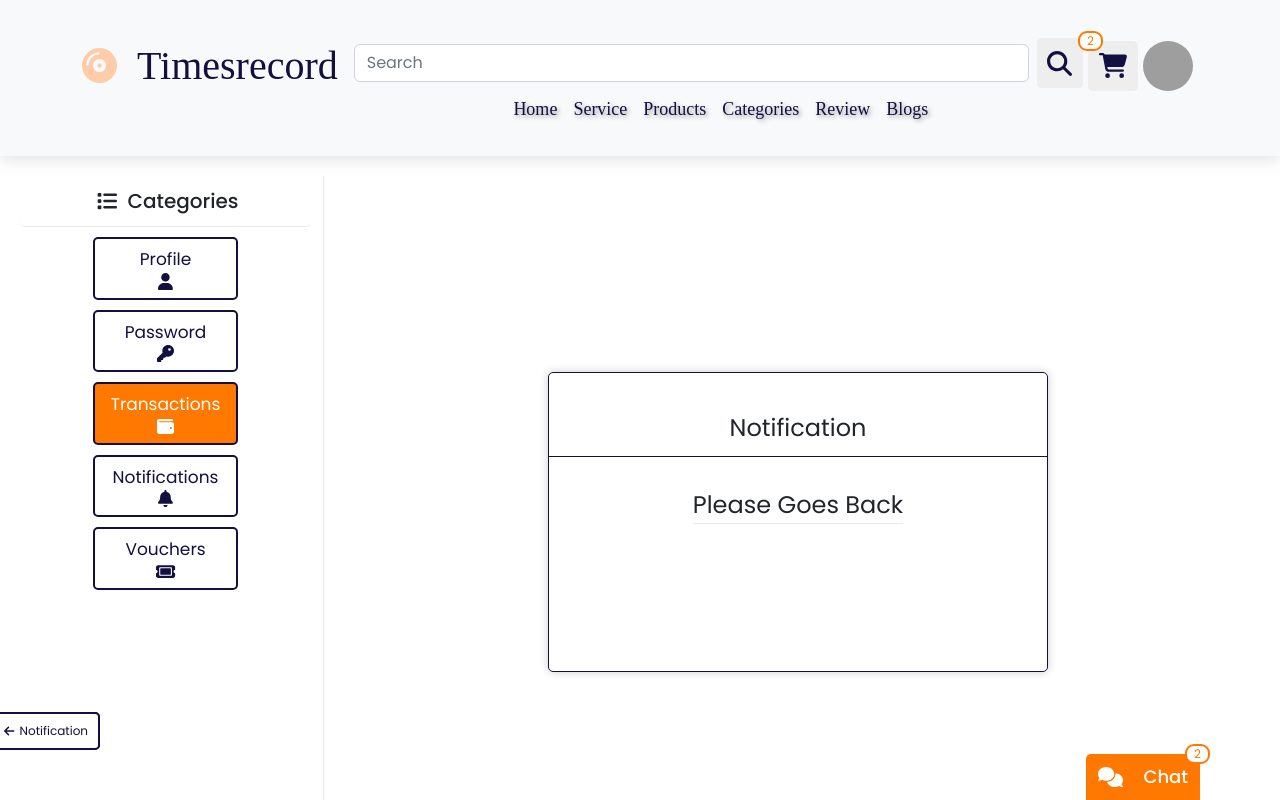
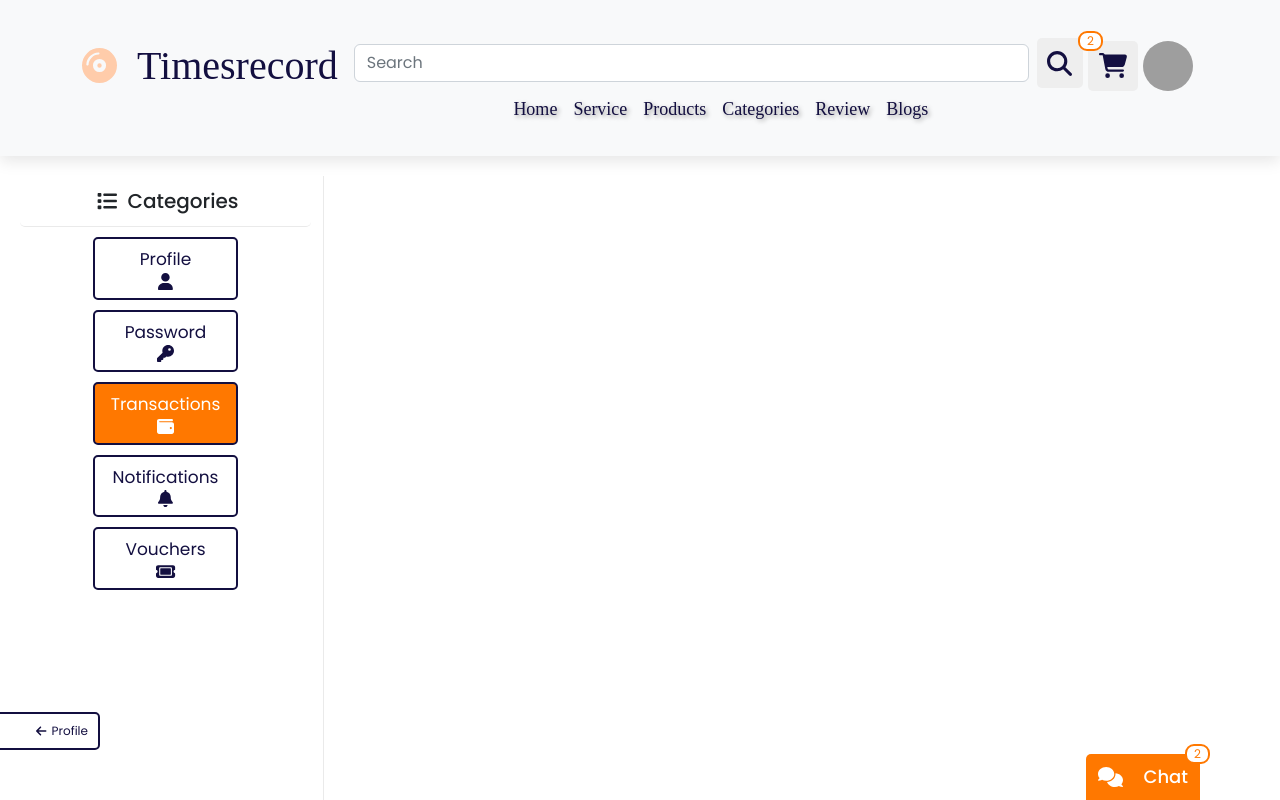
Before and after one commit to trivankute/CuaHangThoiDai, a React (Create React App) app in the folder frontend/: page /user/transactions in a window 1280 px wide. Shown: the top 800 px of the page. Built offline with nearby package versions, Linux system fonts and the light colour scheme; grey boxes are pictures that could not be loaded; a web font is replaced by a local one.

Commit message:
fix links to transactions page

```diff
--- a/frontend/src/App.tsx
+++ b/frontend/src/App.tsx
@@ -37,6 +37,7 @@ import Transaction from './pages/Transaction/Transaction'
 import Password from './pages/Password/Password'
 import Manager from './pages/Manager/Manager'
 import Upload from './pages/Upload/Upload'
+import Transactions from './pages/Transactions/Transactions'
 
 function App() {
   const dispatch = useDispatch();
@@ -87,7 +88,7 @@ function App() {
           <Route path='profile' element={<Profile />}/>
           <Route path='password' element={<Password />}/>
           <Route path='manager' element={<Manager />}/>
-          <Route path='transactions' element={<PageForNotification />} />
+          <Route path='transactions' element={<Transactions />} />
         </Route>
         <Route path='/transactions/:id' element={<Transaction />} />
         <Route path='/notification' element={<PageForNotification />} />
--- a/frontend/src/components/Header/Header.tsx
+++ b/frontend/src/components/Header/Header.tsx
@@ -69,7 +69,7 @@ function Header() {
                 <img className={styles.icon_loggedIn} src="https://preview.redd.it/jzowkv34ujz81.gif?format=png8&s=8ab0338eb9b1443603e85a5642af20c534f1dd0c" alt="" />
                 <div className={clsx(styles.login_box_hover, styles.loggedIn)}>
                   <a onClick={()=>{navigate('/user/profile')}} className={styles.login_box_hover_link}>Profile</a>
-                  <a className={styles.login_box_hover_link}> Transaction history</a>
+                  <a onClick={()=>{navigate('/user/transactions')}} className={styles.login_box_hover_link}> Transaction history</a>
                   <a className={styles.login_box_hover_link}> Log out</a>
                 </div>
               </div>
@@ -173,7 +173,7 @@ function Header() {
                   <img className={styles.icon_loggedIn} src="https://preview.redd.it/jzowkv34ujz81.gif?format=png8&s=8ab0338eb9b1443603e85a5642af20c534f1dd0c" alt="" />
                   <div className={clsx(styles.login_box_hover, styles.loggedIn)}>
                     <a onClick={()=>{navigate('/user/profile')}} className={styles.login_box_hover_link}>Profile</a>
-                    <a className={styles.login_box_hover_link}> Transaction history</a>
+                    <a onClick={()=>{navigate('/user/transactions')}} className={styles.login_box_hover_link}> Transaction history</a>
                     <a className={styles.login_box_hover_link}> Log out</a>
                   </div>
                 </div>
```
